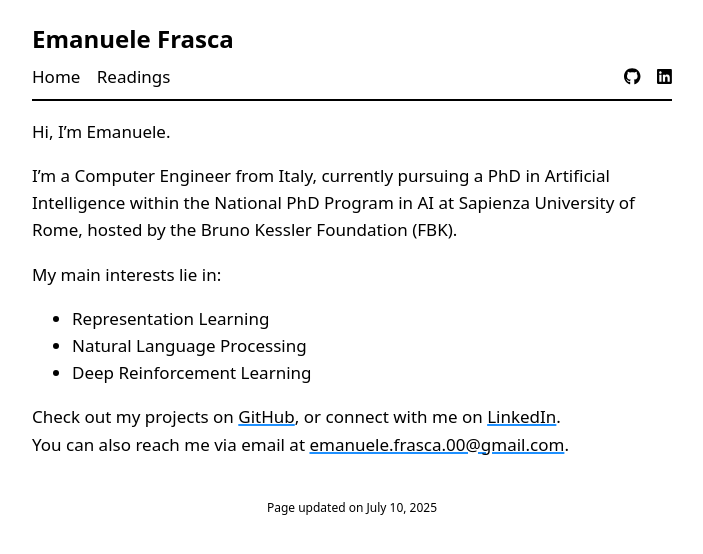
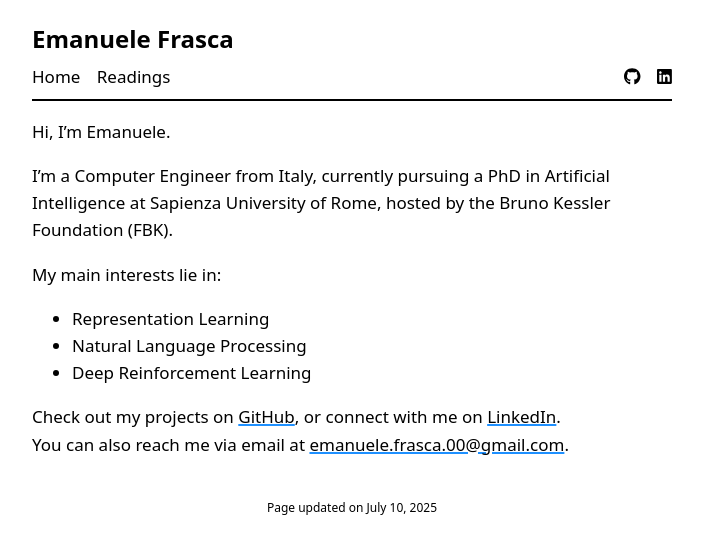
Before and after one commit to noostale/noostale.github.io, a Jekyll site: the page built from index.md, in a window 1280 px wide. Shown: the top 554 px of the page, without its empty margins (288-991 px from the left). Built offline with Jekyll 4.4.1, drawn with Linux system fonts in a browser that asks for light colours.

Commit message:
Update index.md

```diff
--- a/index.md
+++ b/index.md
@@ -6,7 +6,7 @@
 
 Hi, I'm Emanuele.
 
-I'm a Computer Engineer from Italy, currently pursuing a PhD in Artificial Intelligence within the National PhD Program in AI at Sapienza University of Rome, hosted by the Bruno Kessler Foundation (FBK).
+I'm a Computer Engineer from Italy, currently pursuing a PhD in Artificial Intelligence at Sapienza University of Rome, hosted by the Bruno Kessler Foundation (FBK).
 
 My main interests lie in:
 - Representation Learning
```
